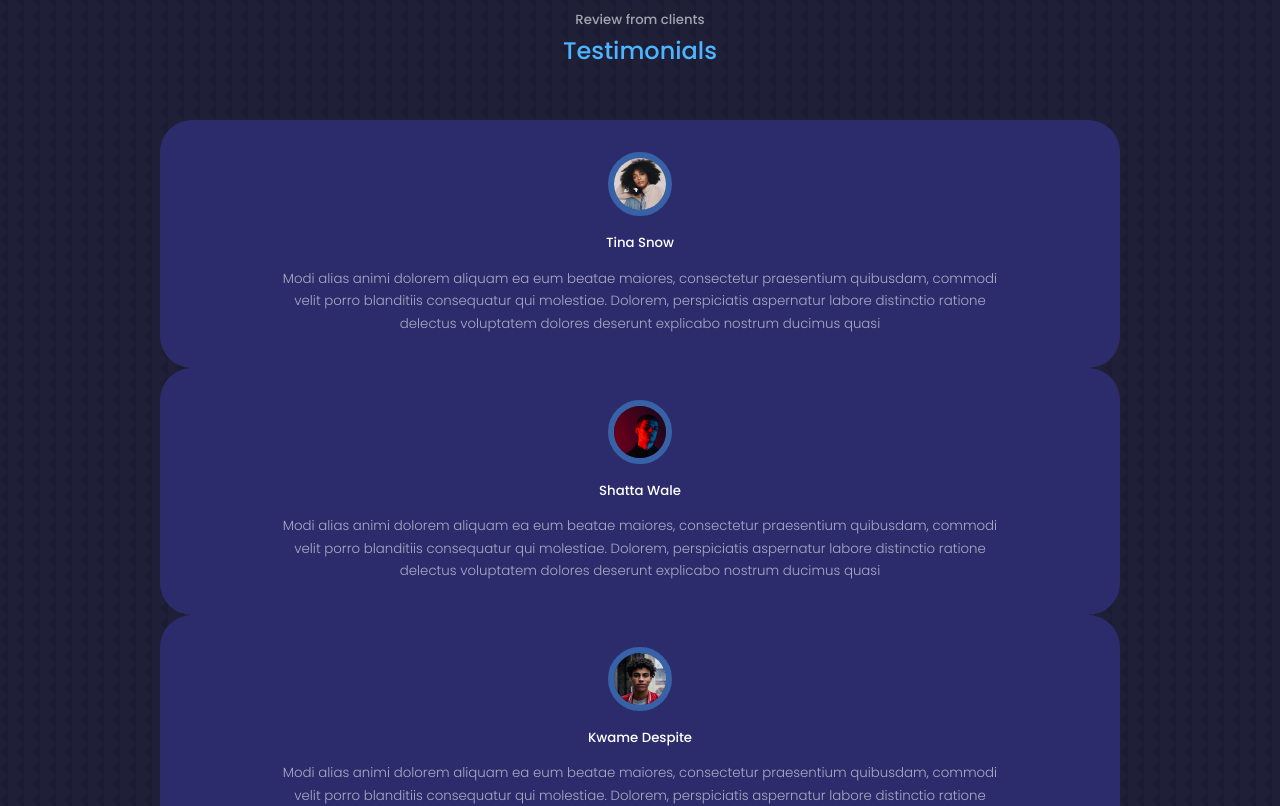
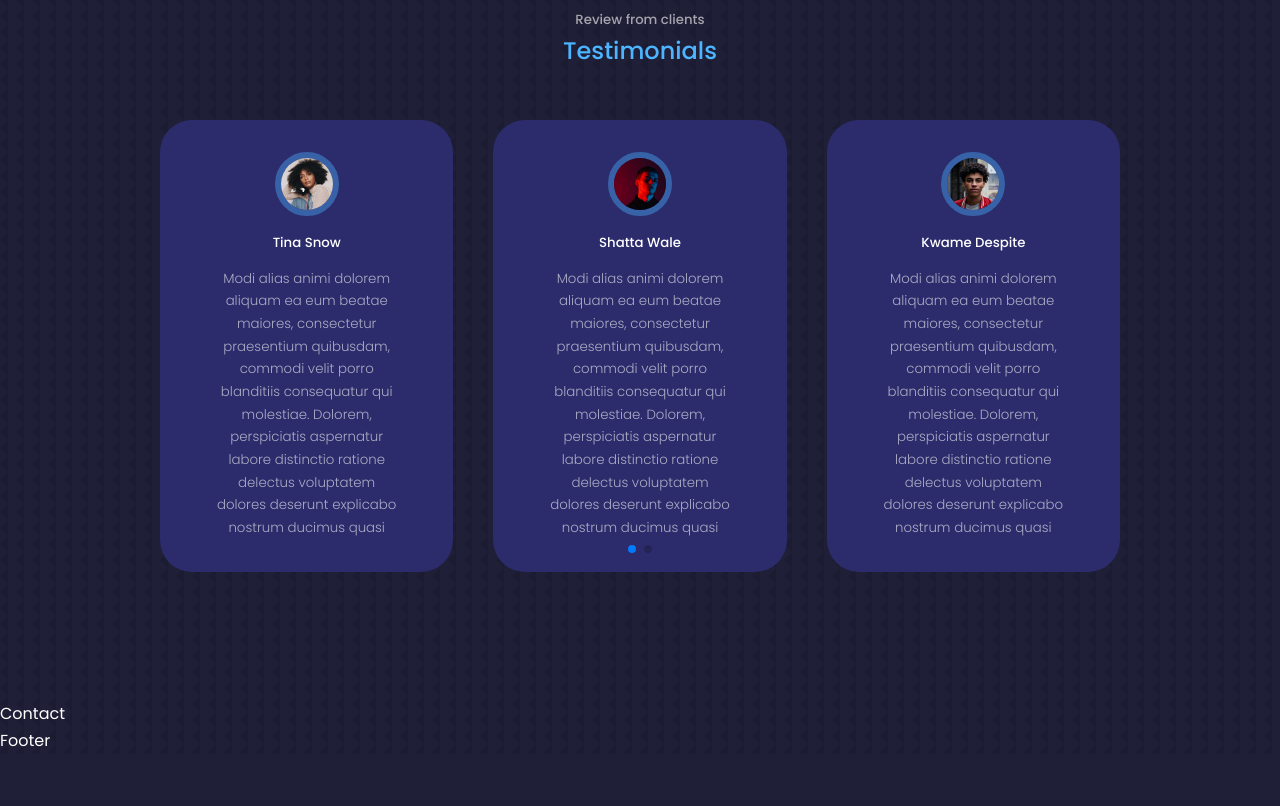
Before and after one commit to Erik161/React-Portafolio-Website, a React (Vite) app: page / in a window 1280 px wide. Shown: the part 4520-5326 px from the top of the page. After the commit the page ends 5274 px from the top, so only its background shows below. Built offline with nearby package versions, Linux system fonts and the light colour scheme.

Commit message:
Testimonials JSX| Testimonial Component CSS| Install Swiper 40%

```diff
--- a/package.json
+++ b/package.json
@@ -11,7 +11,8 @@
   "dependencies": {
     "react": "^18.2.0",
     "react-dom": "^18.2.0",
-    "react-icons": "^4.4.0"
+    "react-icons": "^4.4.0",
+    "swiper": "^8.4.6"
   },
   "devDependencies": {
     "@types/react": "^18.0.15",
--- a/src/components/testimonials/Testimonials.jsx
+++ b/src/components/testimonials/Testimonials.jsx
@@ -4,6 +4,16 @@
 import avatar2 from '../../assets/avatar2.jpg';
 import avatar3 from '../../assets/avatar3.jpg';
 import avatar4 from '../../assets/avatar4.jpg';
+
+//import Swiper core and required modules
+import {Pagination} from 'swiper';
+
+import {Swiper, SwiperSlide} from 'swiper/react';
+
+//Import Swiper Styles
+import 'swiper/css';
+import 'swiper/css/pagination';
+
 
 
 const data = [
@@ -41,12 +51,17 @@
       <h5>Review from clients</h5>
       <h2>Testimonials</h2>
 
-      <div className="container testimonials_container">
-
+      <Swiper className="container testimonials__container"
+       // install Swiper modules
+       modules={[ Pagination]}
+       spaceBetween={40}
+       slidesPerView={3}
+       pagination={{ clickable: true }}
+      >
         {
           data.map(({avatar,name,review}, index)=>{
             return(
-              <article key={index} className="testimonial">
+              <SwiperSlide key={index} className="testimonial">
                 <div className="client__avatar">
                   <img src={avatar} alt="Avatar one" />
                 </div>
@@ -56,12 +71,11 @@
                 <small className="client__review">
                   {review}
                 </small>
-              </article>
+              </SwiperSlide>
             )
           })
         }
-
-      </div>
+      </Swiper>
 
     </section>
   )
--- a/src/components/testimonials/testimonials.css
+++ b/src/components/testimonials/testimonials.css
@@ -1,5 +1,6 @@
-.container.testimonials__container{
+.container .testimonials__container{
     width: 40%;
+    padding-bottom: 4rem;
 }
 
 .client__avatar{
@@ -29,10 +30,11 @@
 
 
 
+
 /* =====================MEDIA QUERIES (MEDIUM DEVICES)============================== */
 
 @media screen and (max-width: 1024px){
-    .container.testimonials__container{
+    .container .testimonials__container{
         width: 60%;
     }
 }
@@ -41,7 +43,7 @@
   /* =====================MEDIA QUERIES (SMALL DEVICES)============================== */
 
 @media screen and (max-width:600px){
-    .container.testimonials__container{
+    .container .testimonials__container{
         width: var(--container-width-sm);
     }
 
```
Also changed, not shown: 2 other files (tests, documents, lock files or other folders).
